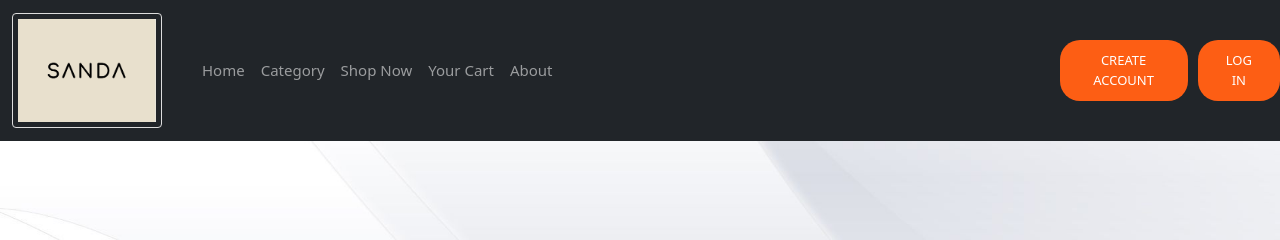
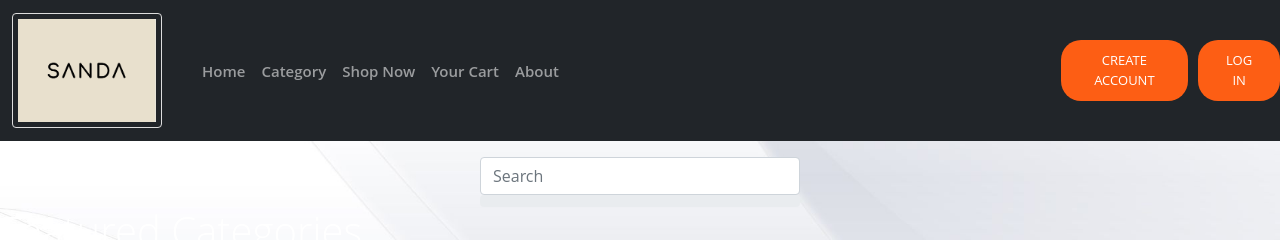
Before and after one commit to benjaakpe/Sanda-group11, a Django app: page / in a window 1280 px wide. Shown: the top 240 px of the page. Run offline with Django 3.2, Linux system fonts and the light colour scheme; some libraries are stand-ins or nearby versions.

Commit message:
Searchbar and fixed image in nav
Added a searchbar to the homepage and changed the image for the navbar in base.html to have class img so image size will stay consistent

```diff
--- a/Sandaapp/templates/Sandaapp/base.html
+++ b/Sandaapp/templates/Sandaapp/base.html
@@ -1,3 +1,4 @@
+
 <!doctype html>
 {% load static %}
 {% load crispy_forms_tags %}
@@ -21,7 +22,7 @@
   {% load static %}
     <nav class="navbar navbar-expand-lg navbar-dark bg-dark" id="main-navbar">
         <div class="container">
-          <a class="navbar-brand" href="{% url 'Sandaapp:home' %}"><img src="{% static 'images/MicrosoftTeams-image.png' %}" alt="Sanda's logo" ></a>
+          <a class="navbar-brand" href="{% url 'Sandaapp:home' %}"><img src="{% static 'images/MicrosoftTeams-image.png' %}" alt="Sanda's logo" class="img" ></a>
           <button class="navbar-toggler" type="button" data-bs-toggle="collapse" data-bs-target="#navbarNavAltMarkup" aria-controls="navbarNavAltMarkup" aria-expanded="false" aria-label="Toggle navigation">
             <span class="navbar-toggler-icon"></span>
           </button>
@@ -62,7 +63,7 @@
         </div>
       </div>
 {% endblock content %}
-
+  <div class="row">
   <footer>
     <strong>
         <em> &#169;Sanda &diams;
@@ -71,9 +72,8 @@
     </strong>
     <a href = "mailto:sanda@unomaha.com" title = "sanda@unomaha.com">sanda@unomaha.com</a>
 </footer>
-
       <!-- Bootstrap Bundle with Popper -->
       <script src="https://cdn.jsdelivr.net/npm/bootstrap@5.0.0-beta3/dist/js/bootstrap.bundle.min.js" integrity="sha384-JEW9xMcG8R+pH31jmWH6WWP0WintQrMb4s7ZOdauHnUtxwoG2vI5DkLtS3qm9Ekf" crossorigin="anonymous"></script>
-
+    </div>
   </body>
 </html>
--- a/Sandaapp/templates/Sandaapp/home.html
+++ b/Sandaapp/templates/Sandaapp/home.html
@@ -1,11 +1,46 @@
+
 {% extends 'Sandaapp/base.html' %}
+{% load crispy_forms_tags %}
 {% load static %}
-<!DOCTYPE html>
-<html lang="en">
+
+{% block content %}
+    <html>
 <head>
-    <meta charset="UTF-8">
-    <title>Title</title>
+    <meta charset="utf-8">
+    <meta name="viewport" content="width=device-width, initial-scale=1">
+    <!--Css Style -->
+    <link rel="stylesheet" href="{% static 'css/main.css' %}" type="text/css">
 </head>
+
+
 <body>
+<div class="input-group rounded pt-3">
+    <div class="col"> </div>
+    <div class="col-3">
+  <input type="search" class="form-control rounded" placeholder="Search" aria-label="Search"
+  aria-describedby="search-addon" />
+  <span class="input-group-text border-0" id="search-addon">
+    <i class="fas fa-search"></i>
+  </span>
+</div>
+<div class="col"> </div>
+</div>
+
+<h1>Featured Categories</h1>
+<div class="container">
+    <div class="col-3">
+        <div class="small-container">
+            <div class="col-3">
+                <img src="{% static 'images/black-hoodie.png' %}">
+            </div>
+            <div class="col_3">
+                <img src="{% static 'images/w.black-hoodie.png' %}">
+            </div>
+        </div>
+    </div>
+</div>
+
 </body>
 </html>
+
+{% endblock %}
```
